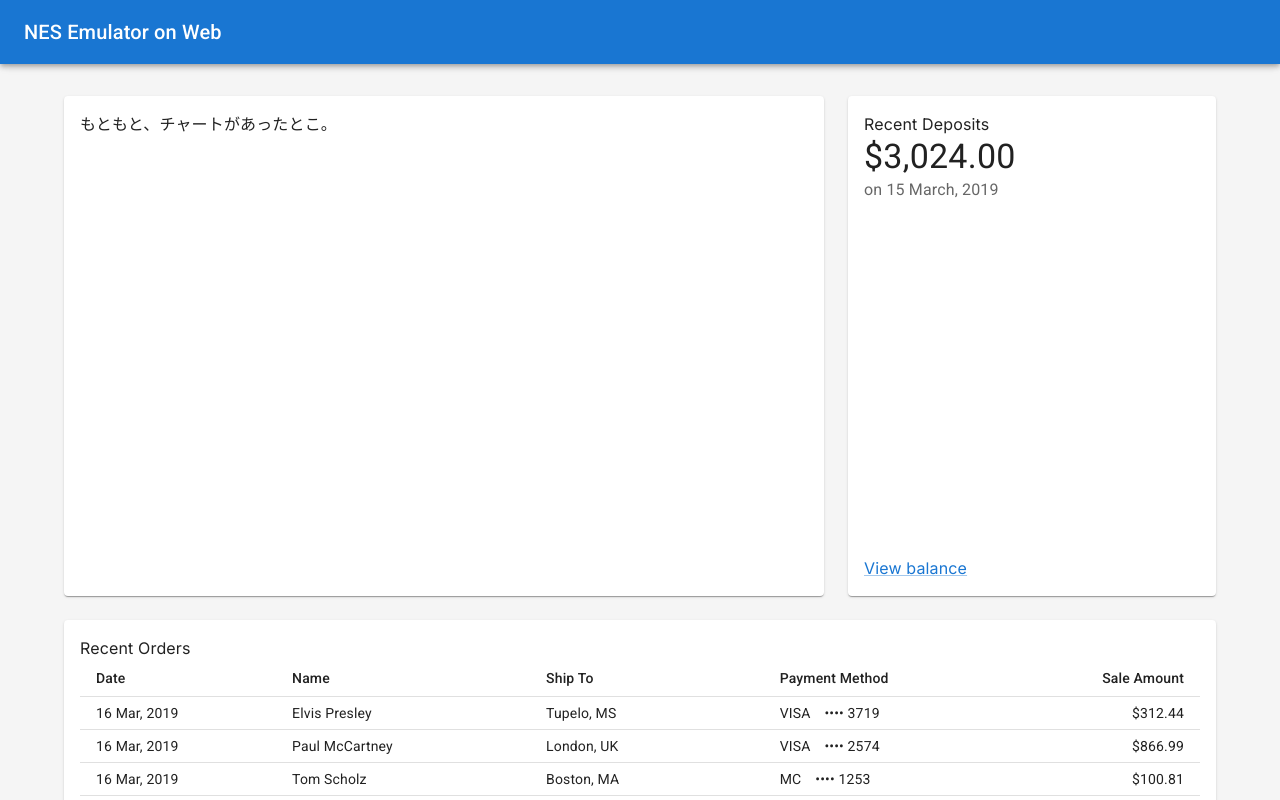
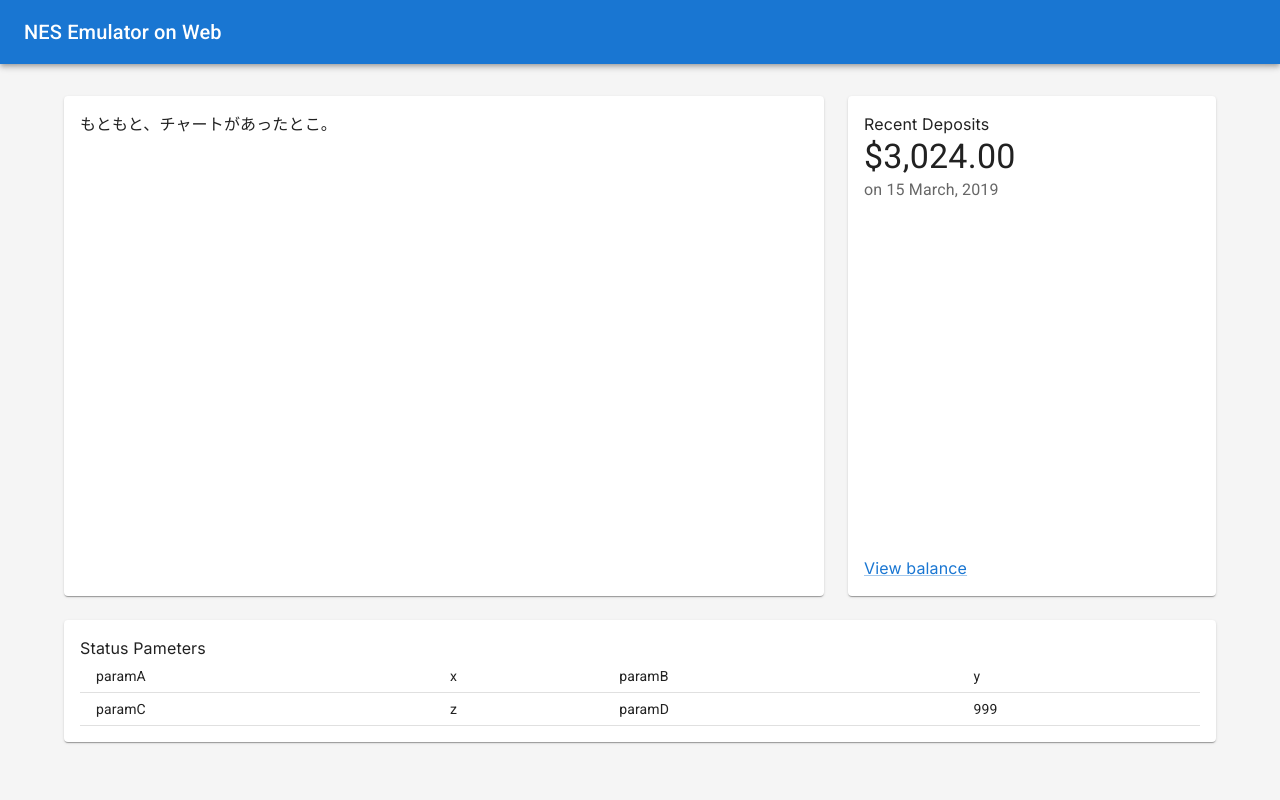
Before and after one commit to kazuhito-m/nes-emulator-study, a Next.js app: page / in a window 1280 px wide. Built offline with nearby package versions, Linux system fonts and the light colour scheme; a web font is replaced by a local one.

Commit message:
implement: 無意味なパーツを一度展開、必要なパーツに書き換える。 g

```diff
--- a/src/app/Orders.tsx
+++ /dev/null
@@ -1,92 +0,0 @@
-import * as React from 'react';
-import Link from '@mui/material/Link';
-import Table from '@mui/material/Table';
-import TableBody from '@mui/material/TableBody';
-import TableCell from '@mui/material/TableCell';
-import TableHead from '@mui/material/TableHead';
-import TableRow from '@mui/material/TableRow';
-
-// Generate Order Data
-function createData(
-    id: number,
-    date: string,
-    name: string,
-    shipTo: string,
-    paymentMethod: string,
-    amount: number,
-) {
-    return { id, date, name, shipTo, paymentMethod, amount };
-}
-
-const rows = [
-    createData(
-        0,
-        '16 Mar, 2019',
-        'Elvis Presley',
-        'Tupelo, MS',
-        'VISA ⠀•••• 3719',
-        312.44,
-    ),
-    createData(
-        1,
-        '16 Mar, 2019',
-        'Paul McCartney',
-        'London, UK',
-        'VISA ⠀•••• 2574',
-        866.99,
-    ),
-    createData(2, '16 Mar, 2019', 'Tom Scholz', 'Boston, MA', 'MC ⠀•••• 1253', 100.81),
-    createData(
-        3,
-        '16 Mar, 2019',
-        'Michael Jackson',
-        'Gary, IN',
-        'AMEX ⠀•••• 2000',
-        654.39,
-    ),
-    createData(
-        4,
-        '15 Mar, 2019',
-        'Bruce Springsteen',
-        'Long Branch, NJ',
-        'VISA ⠀•••• 5919',
-        212.79,
-    ),
-];
-
-function preventDefault(event: React.MouseEvent) {
-    event.preventDefault();
-}
-
-export default function Orders() {
-    return (
-        <React.Fragment>
-            Recent Orders
-            <Table size="small">
-                <TableHead>
-                    <TableRow>
-                        <TableCell>Date</TableCell>
-                        <TableCell>Name</TableCell>
-                        <TableCell>Ship To</TableCell>
-                        <TableCell>Payment Method</TableCell>
-                        <TableCell align="right">Sale Amount</TableCell>
-                    </TableRow>
-                </TableHead>
-                <TableBody>
-                    {rows.map((row) => (
-                        <TableRow key={row.id}>
-                            <TableCell>{row.date}</TableCell>
-                            <TableCell>{row.name}</TableCell>
-                            <TableCell>{row.shipTo}</TableCell>
-                            <TableCell>{row.paymentMethod}</TableCell>
-                            <TableCell align="right">{`$${row.amount}`}</TableCell>
-                        </TableRow>
-                    ))}
-                </TableBody>
-            </Table>
-            <Link color="primary" href="#" onClick={preventDefault} sx={{ mt: 3 }}>
-                See more orders
-            </Link>
-        </React.Fragment>
-    );
-}
--- a/src/app/page.tsx
+++ b/src/app/page.tsx
@@ -6,7 +6,12 @@ import MuiAppBar from '@mui/material/AppBar';
 import Typography from '@mui/material/Typography';
 import Container from '@mui/material/Container';
 import Deposits from './Deposits';
-import Orders from './Orders';
+
+import Table from '@mui/material/Table';
+import TableBody from '@mui/material/TableBody';
+import TableCell from '@mui/material/TableCell';
+import TableHead from '@mui/material/TableHead';
+import TableRow from '@mui/material/TableRow';
 
 export default function Home() {
   return (
@@ -75,7 +80,25 @@ export default function Home() {
             {/* Recent Orders */}
             <Grid item xs={12}>
               <Paper sx={{ p: 2, display: 'flex', flexDirection: 'column' }}>
-                <Orders />
+
+                Status Pameters
+                <Table size="small">
+                  <TableBody>
+                    <TableRow >
+                      <TableCell>paramA</TableCell>
+                      <TableCell>x</TableCell>
+                      <TableCell>paramB</TableCell>
+                      <TableCell>y</TableCell>
+                    </TableRow>
+                    <TableRow >
+                      <TableCell>paramC</TableCell>
+                      <TableCell>z</TableCell>
+                      <TableCell>paramD</TableCell>
+                      <TableCell>999</TableCell>
+                    </TableRow>
+                  </TableBody>
+                </Table>
+
               </Paper>
             </Grid>
           </Grid>
```
